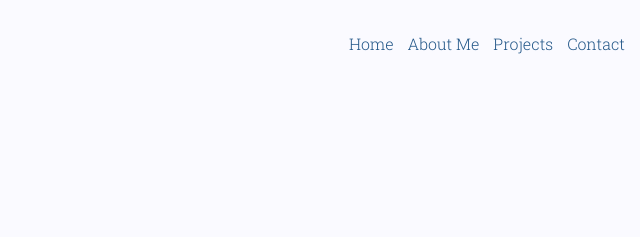
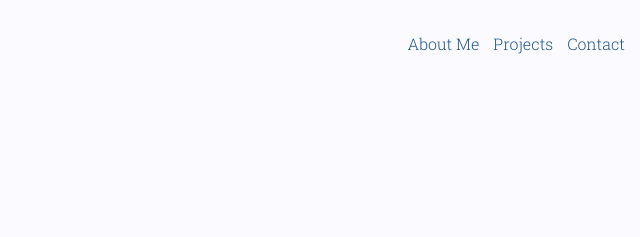
Before and after one commit to Valen240/valen240.github.io, a plain HTML site: page index.html in a window 1280 px wide. Shown: the top 237 px of the page, 640-1280 px from the left. Drawn offline with nearby package versions, Linux system fonts and the light colour scheme.

Commit message:
Modify link

```diff
--- a/index.html
+++ b/index.html
@@ -16,7 +16,6 @@
       <a href="index.html"><img src="img/logo.svg" class="logo" alt="logo"></a>
       <nav>
         <ul class="navigation">
-          <li class="homelink"><a href="index.html">Home</a></li>
           <li><a href="index.html#about">About Me</a></li>
           <li><a href="#projects">Projects</a></li>
           <li><a href="index.html#contact">Contact</a></li>
```
